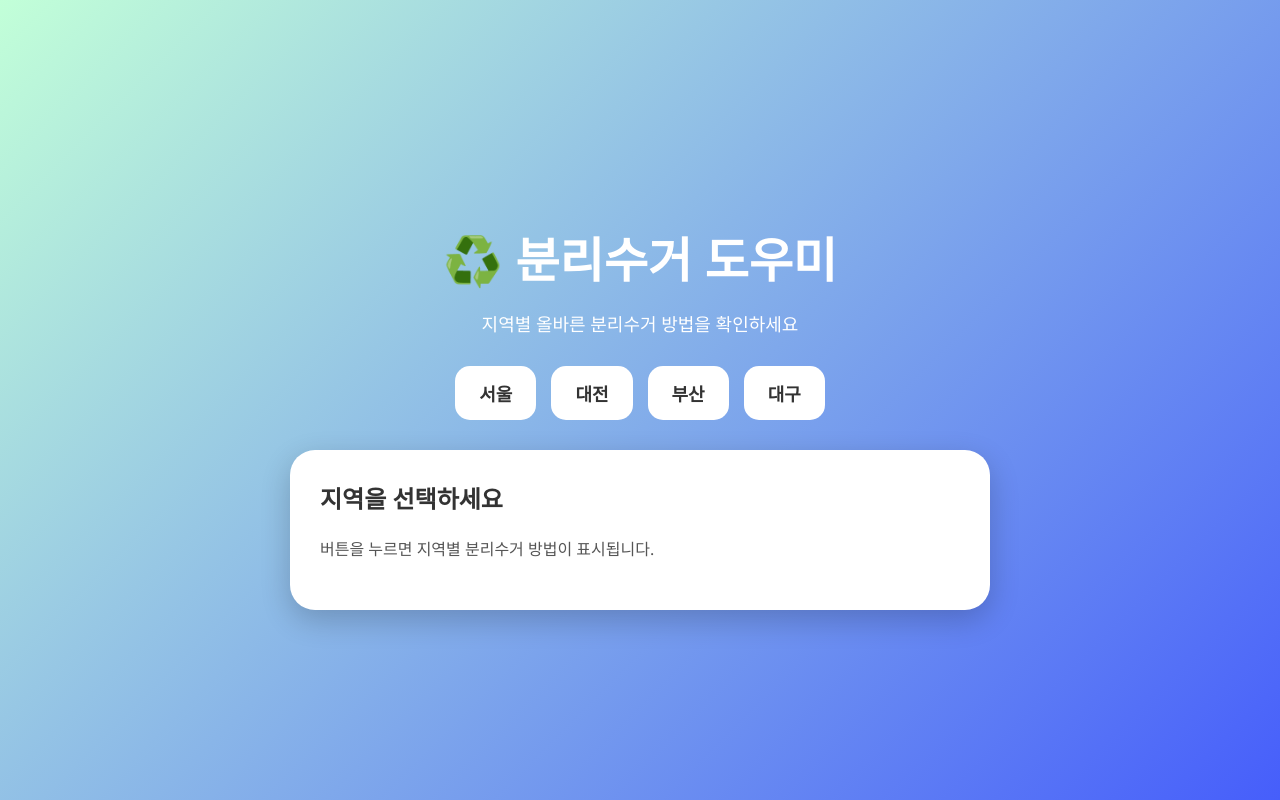
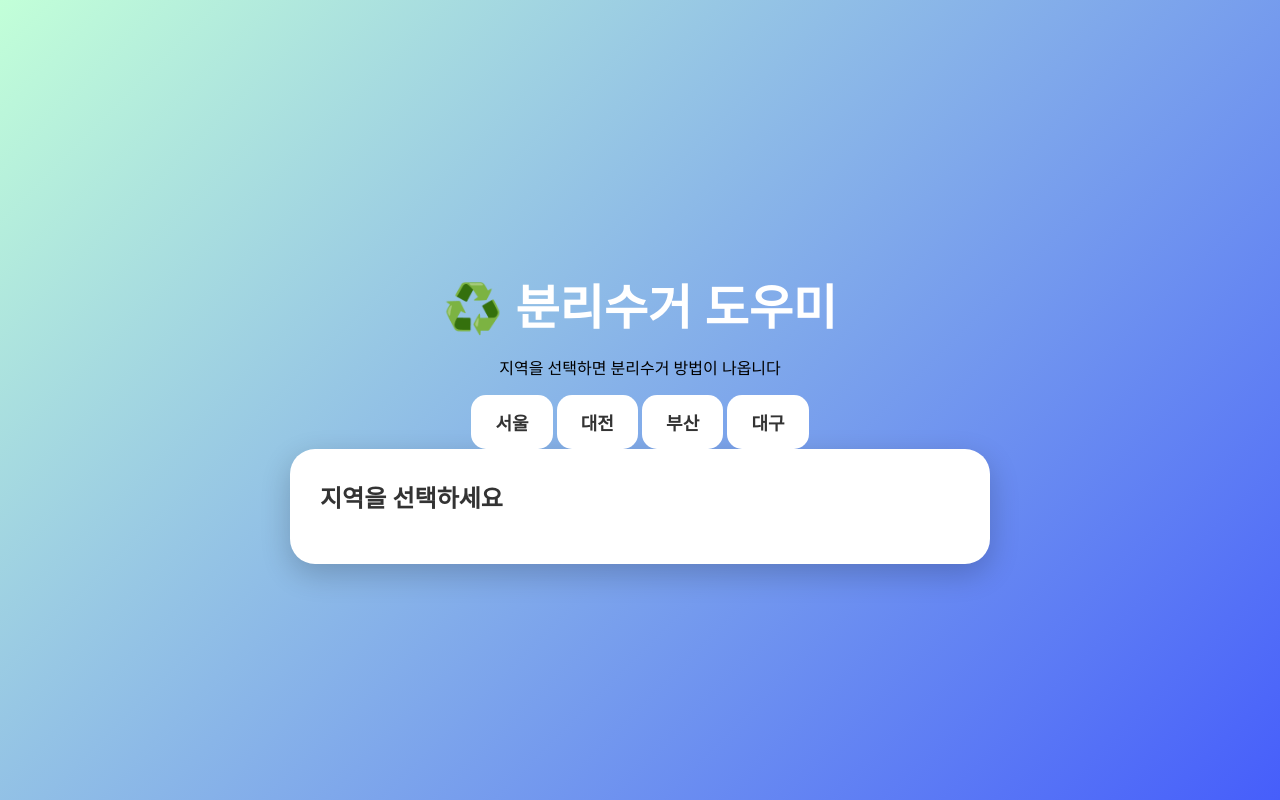
Before and after one commit to clearycloud/projectB, a plain HTML site: page index.html in a window 1280 px wide. Drawn offline with Linux system fonts and the light colour scheme.

Commit message:
Update index.html

```diff
--- a/index.html
+++ b/index.html
@@ -4,34 +4,27 @@
   <meta charset="UTF-8">
   <meta name="viewport" content="width=device-width, initial-scale=1.0">
   <title>분리수거 도우미</title>
-
   <link rel="stylesheet" href="style.css">
 </head>
+
 <body>
 
   <div class="container">
 
     <h1>♻️ 분리수거 도우미</h1>
+    <p>지역을 선택하면 분리수거 방법이 나옵니다</p>
 
-    <p class="subtitle">
-      지역별 올바른 분리수거 방법을 확인하세요
-    </p>
+    <div class="buttons">
 
-    <div class="button-group">
       <button onclick="showInfo('서울')">서울</button>
       <button onclick="showInfo('대전')">대전</button>
       <button onclick="showInfo('부산')">부산</button>
       <button onclick="showInfo('대구')">대구</button>
+
     </div>
 
-    <div class="card" id="result">
-
+    <div id="result" class="card">
       <h2>지역을 선택하세요</h2>
-
-      <p>
-        버튼을 누르면 지역별 분리수거 방법이 표시됩니다.
-      </p>
-
     </div>
 
   </div>
```
